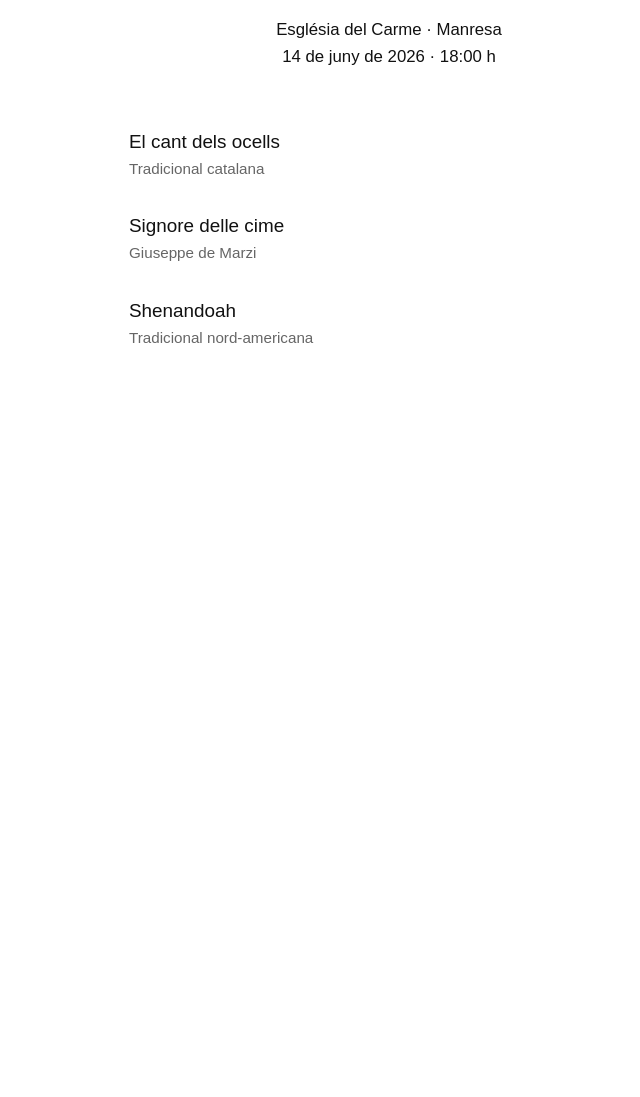
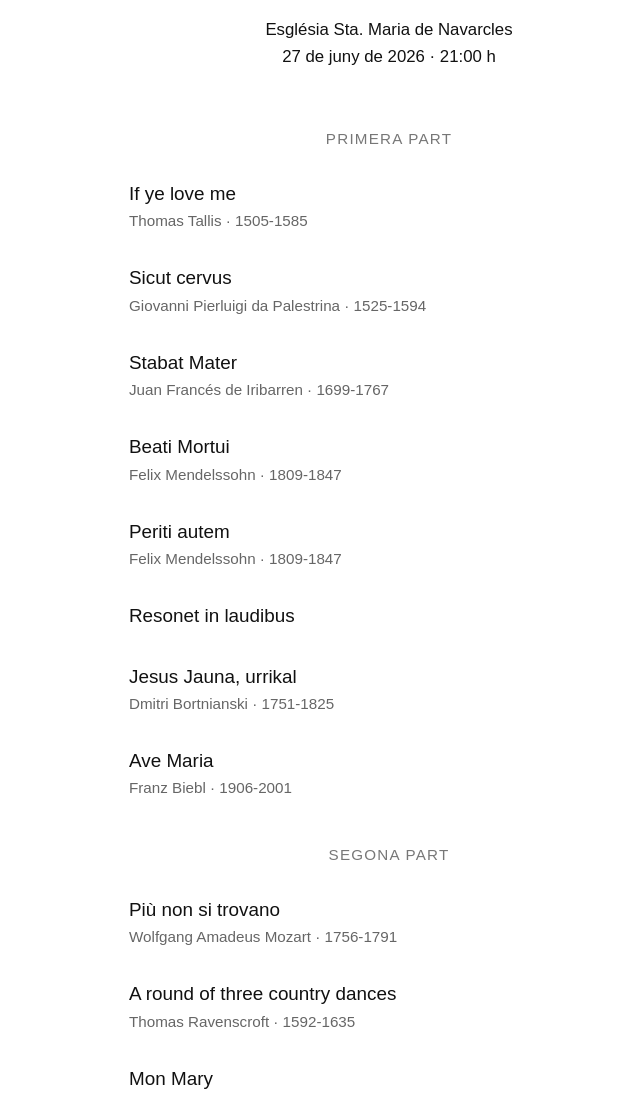
Before and after one commit to oscarcastella/lupulus, a plain HTML site: page index.html in a window 1280 px wide. Shown: the part 340-1437 px from the top of the page, without its empty margins (251-891 px from the left). Before the commit the page ends 800 px from the top, so only its background shows below. Drawn offline with Linux system fonts and the light colour scheme.

Commit message:
Update concert details and add new works

```diff
--- a/index.html
+++ b/index.html
@@ -45,6 +45,15 @@ body {
     font-size: 0.95rem;
     color: #666;
 }
+
+.part {
+    text-align: center;
+    font-size: 0.95rem;
+    text-transform: uppercase;
+    letter-spacing: 0.08em;
+    color: #777;
+    margin: 42px 0 28px 0;
+}
 </style>
 
 </head>
@@ -55,26 +64,34 @@ body {
      class="logo">
 
 <div class="info-concert">
-    <div>Església del Carme · Manresa</div>
-    <div>14 de juny de 2026 · 18:00 h</div>
+    <div>Església Sta. Maria de Navarcles</div>
+    <div>27 de juny de 2026 · 21:00 h</div>
 </div>
 
 <main class="repertori">
 
-    <div class="obra">
-        <div class="titol-obra">El cant dels ocells</div>
-        <div class="autor">Tradicional catalana</div>
-    </div>
+    <div class="part">Primera part</div>
 
-    <div class="obra">
-        <div class="titol-obra">Signore delle cime</div>
-        <div class="autor">Giuseppe de Marzi</div>
-    </div>
+    <div class="obra"><div class="titol-obra">If ye love me</div><div class="autor">Thomas Tallis · 1505-1585</div></div>
+    <div class="obra"><div class="titol-obra">Sicut cervus</div><div class="autor">Giovanni Pierluigi da Palestrina · 1525-1594</div></div>
+    <div class="obra"><div class="titol-obra">Stabat Mater</div><div class="autor">Juan Francés de Iribarren · 1699-1767</div></div>
+    <div class="obra"><div class="titol-obra">Beati Mortui</div><div class="autor">Felix Mendelssohn · 1809-1847</div></div>
+    <div class="obra"><div class="titol-obra">Periti autem</div><div class="autor">Felix Mendelssohn · 1809-1847</div></div>
+    <div class="obra"><div class="titol-obra">Resonet in laudibus</div></div>
+    <div class="obra"><div class="titol-obra">Jesus Jauna, urrikal</div><div class="autor">Dmitri Bortnianski · 1751-1825</div></div>
+    <div class="obra"><div class="titol-obra">Ave Maria</div><div class="autor">Franz Biebl · 1906-2001</div></div>
 
-    <div class="obra">
-        <div class="titol-obra">Shenandoah</div>
-        <div class="autor">Tradicional nord-americana</div>
-    </div>
+    <div class="part">Segona part</div>
+
+    <div class="obra"><div class="titol-obra">Più non si trovano</div><div class="autor">Wolfgang Amadeus Mozart · 1756-1791</div></div>
+    <div class="obra"><div class="titol-obra">A round of three country dances</div><div class="autor">Thomas Ravenscroft · 1592-1635</div></div>
+    <div class="obra"><div class="titol-obra">Mon Mary</div></div>
+    <div class="obra"><div class="titol-obra">Txoria txori</div></div>
+    <div class="obra"><div class="titol-obra">Moliner del Freser</div><div class="autor">Popular · arr. Manuel Oltra · 1922-2015</div></div>
+    <div class="obra"><div class="titol-obra">Rossinyol</div></div>
+    <div class="obra"><div class="titol-obra">La taverna d'en Mallol</div></div>
+    <div class="obra"><div class="titol-obra">Margarideta</div><div class="autor">Popular · arr. Manuel Oltra · 1922-2015</div></div>
+    <div class="obra"><div class="titol-obra">Himne de Sant Valentí</div></div>
 
 </main>
 
```
